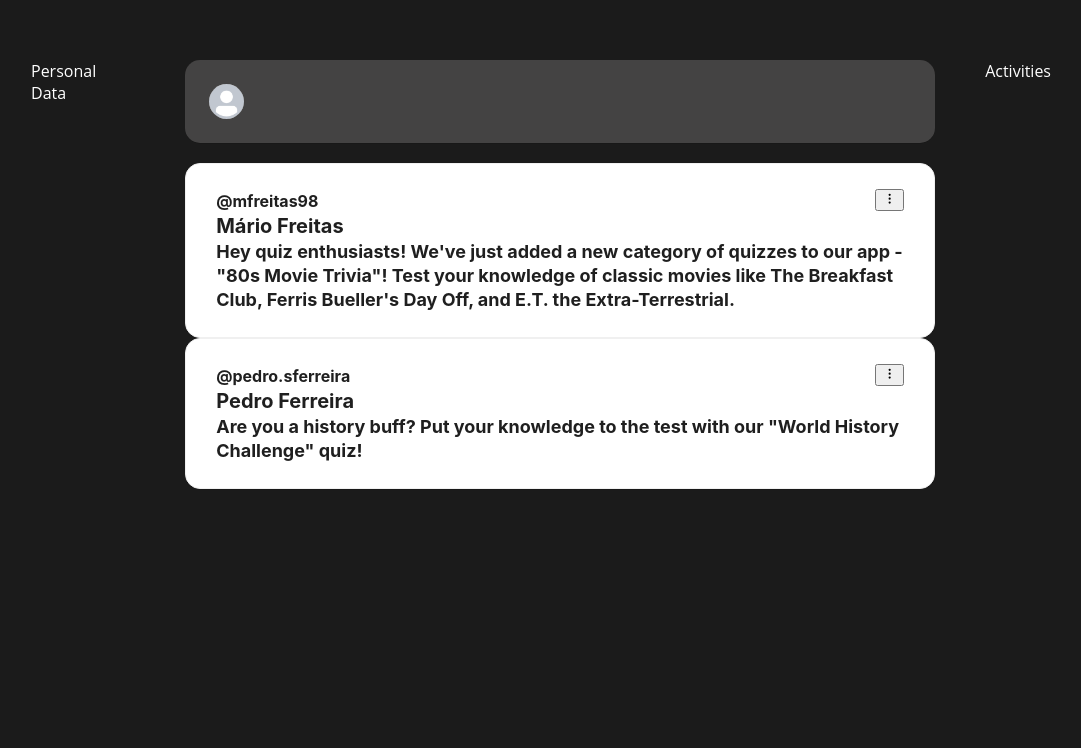
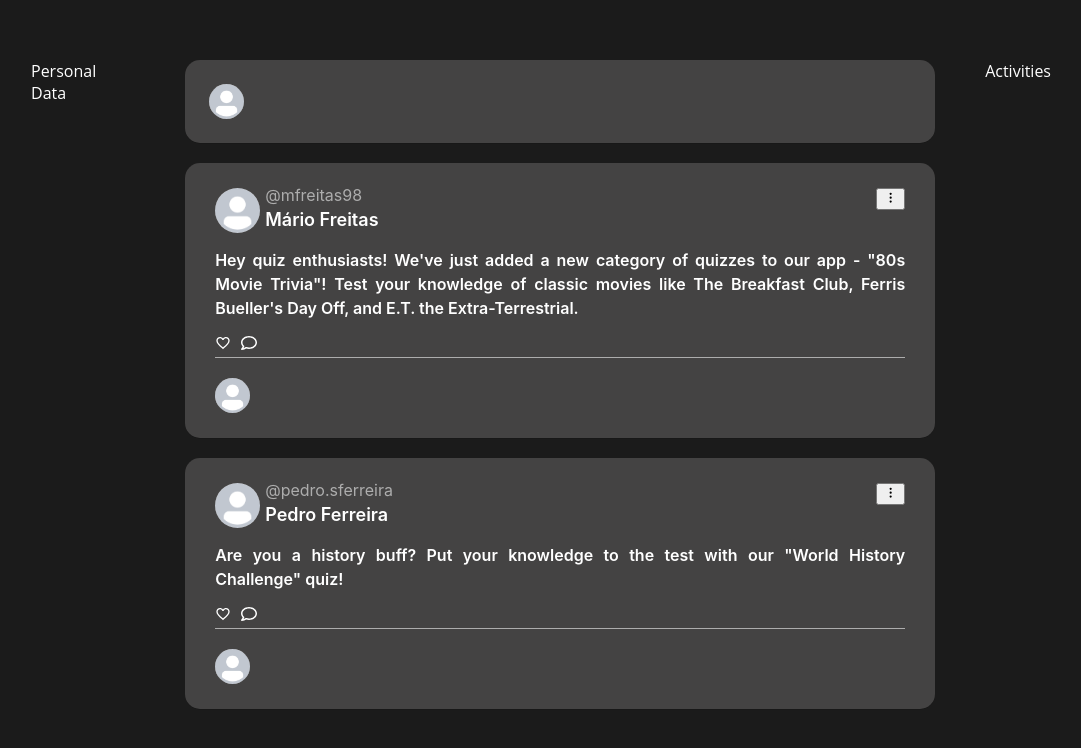
Before and after one commit to lfernandes00/quizz-app-fe, a Next.js app: page / in a window 1280 px wide. Shown: the part 110-858 px from the top of the page, without its empty margins (99-1180 px from the left). Before the commit the page ends 800 px from the top, so only its background shows below. Built offline with nearby package versions, Linux system fonts and the light colour scheme.

Commit message:
Text styling; add avatars; add interactions icons and change colors to dark themes

```diff
--- a/components/Card/CardPost.module.scss
+++ b/components/Card/CardPost.module.scss
@@ -1,8 +1,11 @@
 @import "~scss";
 
 .cardWrapper {
-  background-color: white;
+  background-color: $color-primary;
+  color: white;
+  margin-bottom: 20px;
   padding: 25px 30px;
+  border: none;
   box-shadow: 0px 0.5px 0.5px rgba(0, 0, 0, 0.25);
   border-radius: 15px;
 
@@ -13,6 +16,65 @@
       .header {
         display: flex;
         justify-content: space-between;
+        margin-bottom: 15px;
+
+        .userInfo {
+          display: flex;
+          gap: 5px;
+
+          .avatarWrapper {
+            position: relative;
+            height: 45px !important;
+            width: 45px !important;
+
+            img {
+              border-radius: 50px;
+            }
+          }
+
+          h6 {
+            margin-bottom: 5px;
+            font-weight: 400;
+            line-height: 15px;
+            color: #adadad;
+          }
+
+          h5 {
+            font-weight: 600;
+          }
+        }
+      }
+
+      .description {
+        margin-bottom: 15px;
+        h6 {
+          font-weight: 600;
+          text-align: justify;
+        }
+      }
+
+      .interactions {
+        svg {
+          width: 16px;
+          height: 16px;
+          &:first-of-type {
+            margin-right: 10px;
+          }
+        }
+
+        .comment {
+          border-top: 0.5px solid #adadad;
+          padding: 20px 0 0 0;
+          .avatarWrapper {
+            position: relative;
+            height: 35px !important;
+            width: 35px !important;
+
+            img {
+              border-radius: 50px;
+            }
+          }
+        }
       }
     }
   }
--- a/components/Card/CardPost.tsx
+++ b/components/Card/CardPost.tsx
@@ -1,12 +1,15 @@
 import Image from "next/image";
 import { Card } from "antd";
 import { FiMoreVertical } from "react-icons/fi";
+import { MdOutlineFavoriteBorder, MdOutlineFavorite } from "react-icons/md";
+import { FaRegComment } from "react-icons/fa";
 
 import { IContentCards } from "common.types";
 
 import styles from "./CardPost.module.scss";
 
 export default function CardPost({
+  avatar,
   name,
   username,
   description,
@@ -17,8 +20,13 @@ export default function CardPost({
       <div className={styles.cardBody}>
         <div className={styles.header}>
           <div className={styles.userInfo}>
-            <h6 className={styles.username}>@{username}</h6>
-            <h4 className={styles.name}>{name}</h4>
+            <div className={styles.avatarWrapper}>
+              <Image fill src={avatar ? avatar : "/avatar.png"} alt={`${username}_avatar`} />
+            </div>
+            <div>
+              <h6 className={styles.username}>@{username}</h6>
+              <h5 className={styles.name}>{name}</h5>
+            </div>
           </div>
           <div className={styles.settings}>
             <button>
@@ -27,10 +35,18 @@ export default function CardPost({
           </div>
         </div>
         <div className={styles.description}>
-          <h5>{description}</h5>
+          <h6>{description}</h6>
           {/* {image && } */}
         </div>
-        <div className={styles.interactions}></div>
+        <div className={styles.interactions}>
+          <MdOutlineFavoriteBorder />
+          <FaRegComment />
+          <div className={styles.comment}>
+            <div className={styles.avatarWrapper}>
+              <Image fill src={avatar ? avatar : "/avatar.png"} alt={`${username}_avatar`} />
+            </div>
+          </div>
+        </div>
       </div>
     </Card>
   );
```
